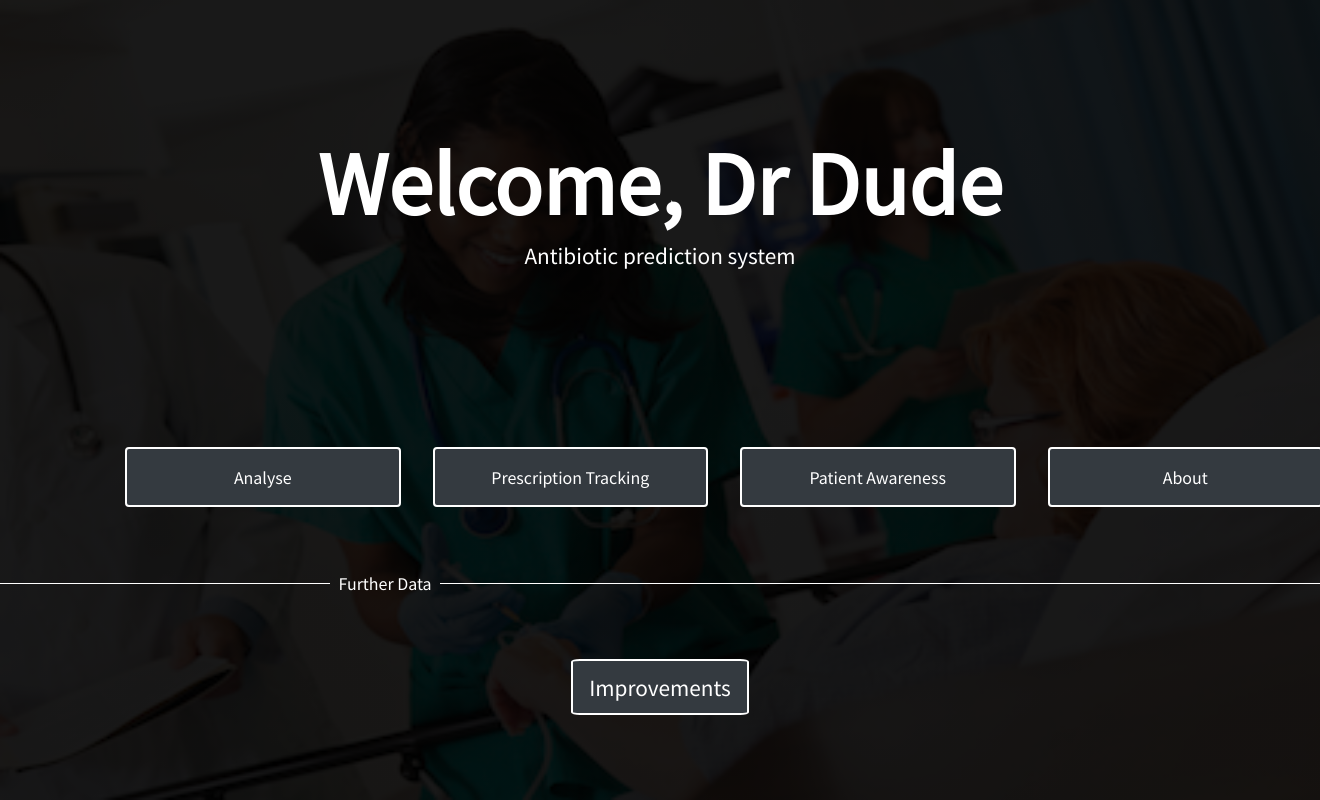
After one commit to Daniel-Davies/TreeHacks, a Django app: page /dashboard in a window 1320 px wide. The commit adds this page. Run offline with Django 3.2, Linux system fonts and the light colour scheme; some libraries are stand-ins or nearby versions.

Commit message:
dashboard route

```diff
--- a/mysite/DocOc/templates/DocOc/base.html
+++ b/mysite/DocOc/templates/DocOc/base.html
@@ -1,14 +1,23 @@
 {% load static %}
-<!DOCTYPE html>
-<html>
-  <head>
-    <meta charset="utf-8">
-    <title>
-      Doc OC -
-    </title>
-  </head>
-  <body>
+<!doctype html>
+<html lang="en">
+<head>
+  <meta charset="utf-8">
+  <title>PRODUCT NAME</title>
+  <meta name="description" content="Index-search">
+  <link rel="stylesheet" href="https://maxcdn.bootstrapcdn.com/bootstrap/4.0.0/css/bootstrap.min.css" integrity="sha384-Gn5384xqQ1aoWXA+058RXPxPg6fy4IWvTNh0E263XmFcJlSAwiGgFAW/dAiS6JXm" crossorigin="anonymous">
+  <link href="https://fonts.googleapis.com/css?family=Noto+Sans+KR" rel="stylesheet">
+  <script src="https://ajax.googleapis.com/ajax/libs/jquery/3.3.1/jquery.min.js"></script>
+  <style>
+
+</style>
+</head>
+
+<body >
     {% block pagecontent %}
     {% endblock %}
-    </body>
+</body>
+<script src="https://code.jquery.com/jquery-3.3.1.slim.min.js" integrity="sha384-q8i/X+965DzO0rT7abK41JStQIAqVgRVzpbzo5smXKp4YfRvH+8abtTE1Pi6jizo" crossorigin="anonymous"></script>
+<script src="https://cdnjs.cloudflare.com/ajax/libs/popper.js/1.14.6/umd/popper.min.js" integrity="sha384-wHAiFfRlMFy6i5SRaxvfOCifBUQy1xHdJ/yoi7FRNXMRBu5WHdZYu1hA6ZOblgut" crossorigin="anonymous"></script>
+<script src="https://stackpath.bootstrapcdn.com/bootstrap/4.2.1/js/bootstrap.min.js" integrity="sha384-B0UglyR+jN6CkvvICOB2joaf5I4l3gm9GU6Hc1og6Ls7i6U/mkkaduKaBhlAXv9k" crossorigin="anonymous"></script>
 </html>
--- /dev/null
+++ b/mysite/DocOc/templates/DocOc/dashboard.html
@@ -0,0 +1,162 @@
+
+{% extends 'DocOc/base.html' %}
+
+{% block pagecontent %}
+<style>
+    * {
+        font-family: 'Noto Sans KR', cursive;
+    }
+
+    .header-leading{
+        font-size: 500%;
+    }
+    .header-sub{
+        font-size: 130%;
+    }
+
+    .loader{
+      height:0px;
+      width:0px;
+      border-bottom:0.2vh solid #FFFFFF;
+
+        -webkit-animation-delay: 1s;
+      -webkit-animation-name: increase;
+      -webkit-animation-duration: 1s;
+      -webkit-animation-timing-function: linear;
+      animation-delay: 1s;
+      animation-name: increase;
+      animation-duration: 1s;
+      animation-timing-function: linear;
+      -webkit-animation-fill-mode: forwards; /* Chrome 16+, Safari 4+ */
+      -moz-animation-fill-mode: forwards;    /* FF 5+ */
+      -o-animation-fill-mode: forwards;      /* Not implemented yet */
+      -ms-animation-fill-mode: forwards;     /* IE 10+ */
+      animation-fill-mode: forwards;         /* When the spec is finished */
+    }
+
+    @keyframes increase {
+        100% {
+            width: 100%;
+        }
+    }
+
+    body{height:100vh;
+       width:100vw;
+       background:
+            linear-gradient(
+              rgba(0, 0, 0, 0.9),
+              rgba(0, 0, 0, 0.9)
+            ),
+            url("static/pct11.jpg");
+       background-repeat:no-repeat;
+       background-size: 100% 100%;
+       filter:progid:DXImageTransform.Microsoft.AlphaImageLoader(src='static/pct11.jpg',sizingMethod='scale');
+       -ms-filter:"progid:DXImageTransform.Microsoft.AlphaImageLoader(src='static/pct11.jpg',sizingMethod='scale')";
+    }
+
+
+
+    .landingBtn {
+        border: 2px solid white;
+        -webkit-animation: fadein 1s; /* Safari, Chrome and Opera > 12.1 */
+           -moz-animation: fadein 1s; /* Firefox < 16 */
+            -ms-animation: fadein 1s; /* Internet Explorer */
+             -o-animation: fadein 1s; /* Opera < 12.1 */
+                animation: 1s fadein, 1s slideUp;
+    }
+
+
+    .blogBtn {
+        border: 2px solid white;
+        opacity: 0;
+      -webkit-animation-delay: 2s;
+      -webkit-animation-name: fadein;
+      -webkit-animation-duration: 1.5s;
+      -webkit-animation-timing-function: linear;
+      animation-delay: 2s;
+      animation-name: fadein;
+      animation-duration: 1.5s;
+      animation-timing-function: linear;
+      -webkit-animation-fill-mode: forwards; /* Chrome 16+, Safari 4+ */
+      -moz-animation-fill-mode: forwards;    /* FF 5+ */
+      -o-animation-fill-mode: forwards;      /* Not implemented yet */
+      -ms-animation-fill-mode: forwards;     /* IE 10+ */
+      animation-fill-mode: forwards;         /* When the spec is finished */
+    }
+
+    .btn-xlarge {
+        padding: 1% 1.5%;
+        font-size: 130%;
+        line-height: normal;
+        -webkit-border-radius: 5%;
+           -moz-border-radius: 5%;
+                border-radius: 5%;
+    }
+
+    @keyframes fadein {
+        from { opacity: 0; }
+        to   { opacity: 1; }
+    }
+
+    /* Firefox < 16 */
+    @-moz-keyframes fadein {
+        from { opacity: 0; }
+        to   { opacity: 1; }
+    }
+
+    /* Safari, Chrome and Opera > 12.1 */
+    @-webkit-keyframes fadein {
+        from { opacity: 0; }
+        to   { opacity: 1; }
+    }
+
+    /* Internet Explorer */
+    @-ms-keyframes fadein {
+        from { opacity: 0; }
+        to   { opacity: 1; }
+    }
+
+    /* Opera < 12.1 */
+    @-o-keyframes fadein {
+        from { opacity: 0; }
+        to   { opacity: 1; }
+    }
+
+    @keyframes slideUp {
+      0% {
+        transform: translateY(100%);
+      }
+      100% {
+        transform: translateY(0);
+      }
+    }
+
+    </style>
+<div class="container">
+    <div class="justify-content-center text-white" style="padding-top: 15vh;">
+      <!-- <p class="text-center col-6">You've reached the page of...</p> -->
+      <p class="text-center header-leading pb-0 m-0"><strong>Welcome, Dr Dude</strong></p>
+      <p class="text-center header-sub">Antibiotic prediction system</p>
+      <!-- <div class=" d-flex justify-content-center" style="width: 100%;"><img src="UClogo.png" height="10%" width="10%"/></div> -->
+    </div>
+</div>
+<div class="container">
+      <div class="d-flex justify-content-between m-1" style="padding-top: 18vh;">
+              <a class="btn btn-dark col-3 landingBtn m-3 py-3" href="/publications" role="button" style="font-size: 100%;">Analyse</a>
+              <a class="btn btn-dark col-3 landingBtn m-3 py-3" href="/experience" role="button" style="font-size: 100%;">Prescription Tracking</a>
+              <a class="btn btn-dark col-3 landingBtn m-3 py-3" href="/experience" role="button" style="font-size: 100%;">Patient Awareness</a>
+              <a class="btn btn-dark col-3 landingBtn m-3 py-3" href="/contact" role="button" style="font-size: 100%;">About</a>
+        </div>
+</div>
+<div class="row m-0 p-0 mt-5 d-flex align-items-center align-content-center">
+  <div class="col-3 m-0 p-0 d-flex justify-content-end"><div class="loader"></div></div>
+  <p class="text-center text-white col-1 m-0 p-0">Further Data </p>
+  <div class="col-8 m-0 p-0"><div class="loader"></div></div>
+</div>
+<div class="container">
+      <div class="justify-content-center text-white" style="padding-top: 8vh;">
+        <div class="d-flex justify-content-center"><a class="btn btn-dark btn-xlarge blogBtn" href="#" role="button">Improvements</a></div>
+      </div>
+  </div>
+
+  {% endblock %}
--- a/mysite/DocOc/urls.py
+++ b/mysite/DocOc/urls.py
@@ -9,6 +9,7 @@ urlpatterns = [
     path('verdict', views.verdict, name='verdict'),
     path('breakdown', views.breakdown, name='breakdown'),
     path('sendMail', views.sendMail, name='sendMail'),
+    path('dashboard', views.dashboard, name='dashboard'),
 
 
 ]
--- a/mysite/DocOc/views.py
+++ b/mysite/DocOc/views.py
@@ -26,6 +26,10 @@ def sendMail(request):
 @csrf_exempt
 def entry(request):
     return render(request, 'DocOc/entry.html')
+
+@csrf_exempt
+def dashboard(request):
+    return render(request, 'DocOc/dashboard.html')
 
 @csrf_exempt
 def verdict(request):
```
Also changed, not shown: mysite/DocOc/templates/DocOc/breakdown.html (+4 -20 lines), mysite/DocOc/templates/DocOc/entry.html (+8 -21 lines), mysite/DocOc/templates/DocOc/index.html (+3 -19 lines), mysite/DocOc/templates/DocOc/verdict.html (+4 -20 lines), mysite/DocOc/static/pct11.jpg (added).
